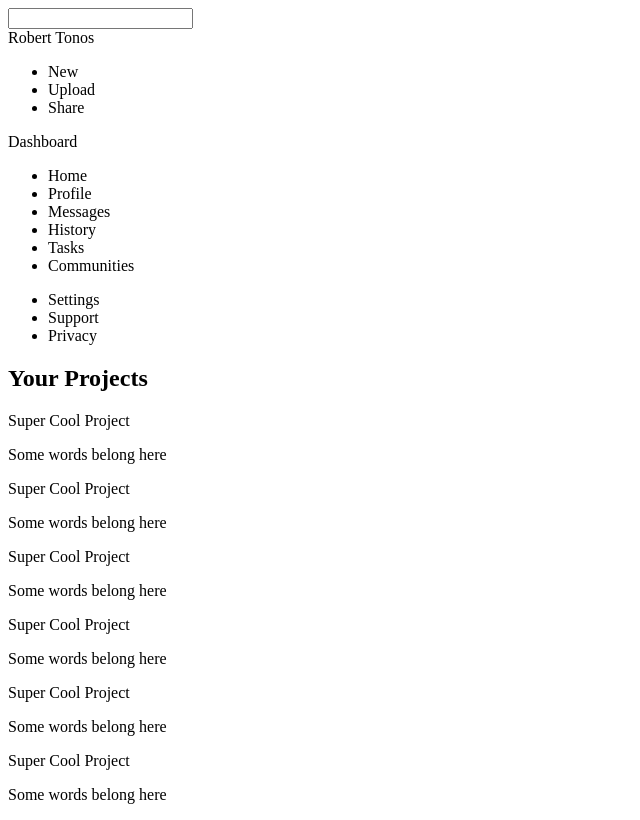
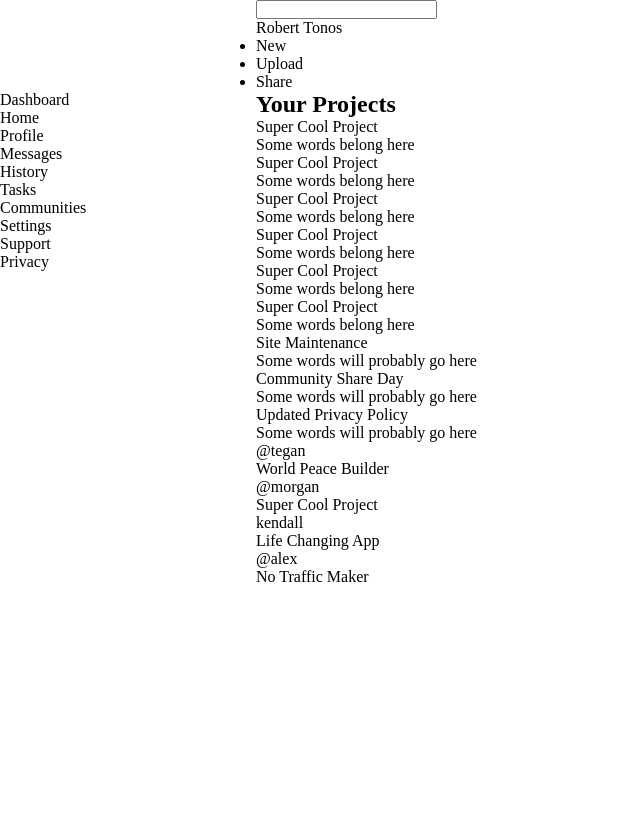
Before and after one commit to robbietonos37/practice-dashboard, a plain HTML site: page index.html in a window 1280 px wide. Shown: the whole page, without its empty margins (0-640 px from the left). Drawn offline with Linux system fonts and the light colour scheme.

Commit message:
Finish basic content start css

```diff
--- a/index.html
+++ b/index.html
@@ -79,7 +79,45 @@
                     <p>Some words belong here</p>
                     <div class="card-action"></div>
                 </div>
+            </div>
 
+            <div class="right-main-bar">
+                <div class="announcement-container">
+                    <div class="announcement-item">
+                        <p class="title">Site Maintenance</p>
+                        <p>Some words will probably go here</p>
+                    </div>
+                    <div class="announcement-item">
+                        <p class="title">Community Share Day</p>
+                        <p>Some words will probably go here</p>
+                    </div>
+                    <div class="announcement-item">
+                        <p class="title">Updated Privacy Policy</p>
+                        <p>Some words will probably go here</p>
+                    </div>
+                </div>
+                <div class="trending-container">
+                    <div class="trending-item">
+                        <div class="trending-logo"></div>
+                        <p class="name">@tegan</p>
+                        <p>World Peace Builder</p>
+                    </div>
+                    <div class="trending-item">
+                        <div class="trending-logo"></div>
+                        <p class="name">@morgan</p>
+                        <p>Super Cool Project</p>
+                    </div>
+                    <div class="trending-item">
+                        <div class="trending-logo">kendall</div>
+                        <p class="name">Life Changing App</p>
+                        <p></p>
+                    </div>
+                    <div class="trending-item">
+                        <div class="trending-logo"></div>
+                        <p class="name">@alex</p>
+                        <p>No Traffic Maker</p>
+                    </div>
+                </div>
             </div>
 
         </div>
--- a/style.css
+++ b/style.css
@@ -0,0 +1,13 @@
+* {
+    margin: 0;
+    padding: 0
+}
+
+.container {
+    display: grid;
+    grid-template-columns: 1fr 4fr;
+}
+
+.header {
+    grid-column: 2 / 3;
+}
```
